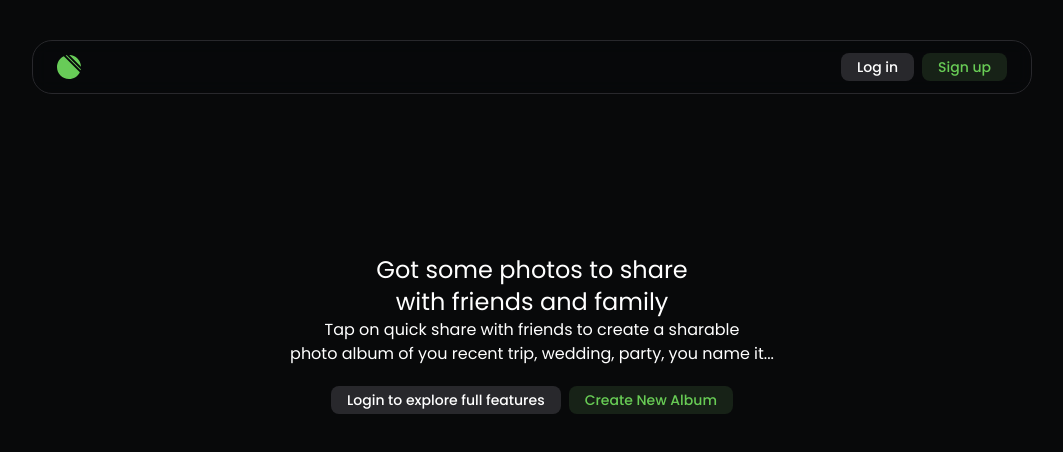
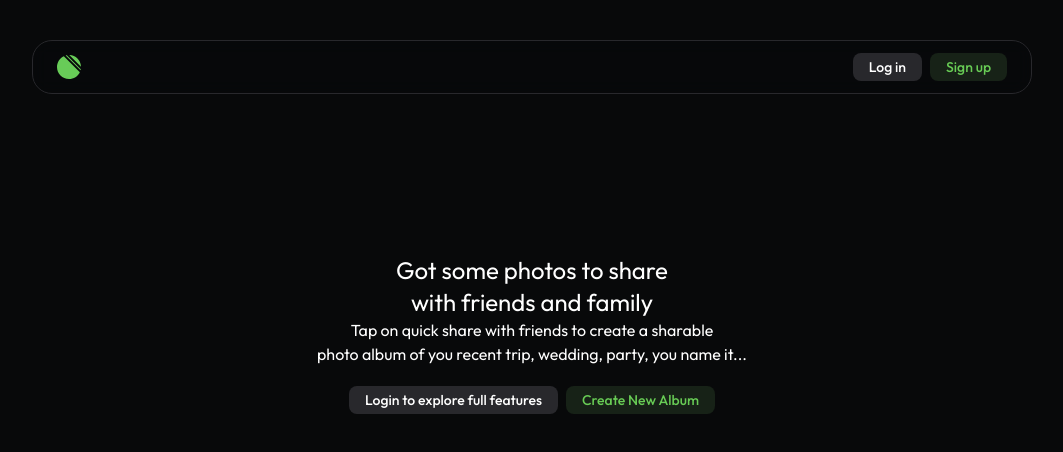
Before and after one commit to somkumarav/cloud-media-share, a Next.js app: page / in a window 1280 px wide. Shown: the top 452 px of the page, without its empty margins (108-1171 px from the left). Built offline with nearby package versions, Linux system fonts and the light colour scheme.

Commit message:
Style: change font to outfit

```diff
--- a/src/app/layout.tsx
+++ b/src/app/layout.tsx
@@ -1,9 +1,9 @@
 import type { Metadata } from "next";
-import { Poppins } from "next/font/google";
+import { Outfit } from "next/font/google";
 import "./globals.css";
 import { NavBar } from "../components/nav-bar";
 
-const poppins = Poppins({
+const outfit = Outfit({
   subsets: ["latin"],
   weight: ["100", "200", "300", "400", "500", "600", "700", "800"],
 });
@@ -21,7 +21,7 @@ export default function RootLayout({
   return (
     <html lang='en'>
       <body
-        className={`${poppins.className} antialiased mx-10 flex flex-col items-center`}
+        className={`${outfit.className} antialiased mx-10 flex flex-col items-center`}
       >
         <NavBar />
         {children}
```
